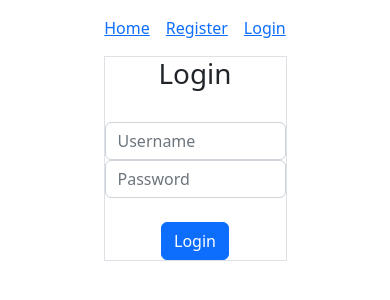
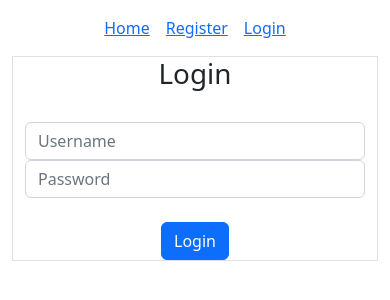
Before and after one commit to ElinorXP/vacation_app, a React (Create React App) app in the folder frontend/: page /login in a window 390 px wide. Shown: the top 300 px of the page. Built offline with nearby package versions, Linux system fonts and the light colour scheme.

Commit message:
Make pages responsive

```diff
--- a/frontend/src/components/home/Home.tsx
+++ b/frontend/src/components/home/Home.tsx
@@ -108,7 +108,7 @@ const Home = () => {
     }
 
     return(
-        <div className="add-vacation mx-auto border w-50 container">
+        <div className="home container mx-auto border col-lg-8 col-md-12 col-sm-12">
             <h1 className="text-center">Home</h1>
 
             <FollowingFilter />
@@ -125,7 +125,7 @@ const Home = () => {
             <Grid container rowSpacing={1} columnSpacing={{ xs: 1, sm: 2, md: 3 }}>
                 {data?.vacations.length === 0 && "No Followed Vacations"}
                 {data?.vacations.map((obj:IVacation) => (
-                    <Grid key={obj.id!} item xs={6}>
+                    <Grid key={obj.id!} item sm={12} md={6}>
                         <Card>
                             <CardHeader
                                 title={obj.location}
--- a/frontend/src/components/login/Login.tsx
+++ b/frontend/src/components/login/Login.tsx
@@ -62,7 +62,7 @@ const Login = () => {
     }
 
     return(
-        <div className="add-vacation mx-auto border w-50">
+        <div className="login container mx-auto border col-lg-6 col-md-12 col-sm-12">
             <h1 className="text-center">Login</h1>
             <br/>
             <form action="#" className="text-center">
--- a/frontend/src/components/register/Register.tsx
+++ b/frontend/src/components/register/Register.tsx
@@ -89,7 +89,7 @@ const Register = () => {
     }
 
     return(
-        <div className="register mx-auto border w-50">
+        <div className="register container mx-auto border col-lg-6 col-md-12 col-sm-12">
             <h1 className="text-center">Register</h1>
             <br/>
             <form action="#" className="text-center">
```
